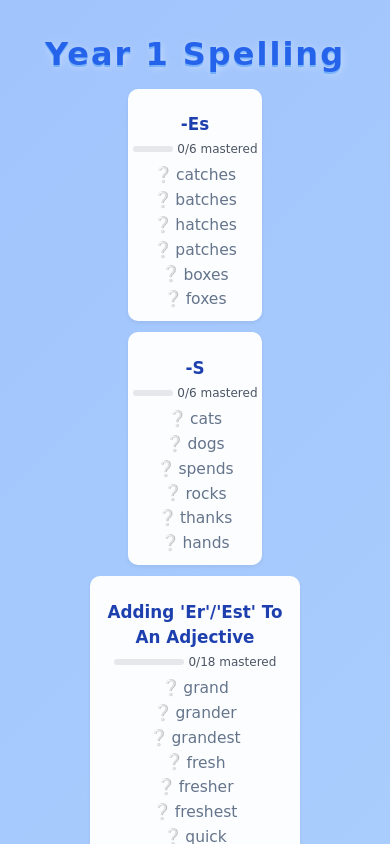
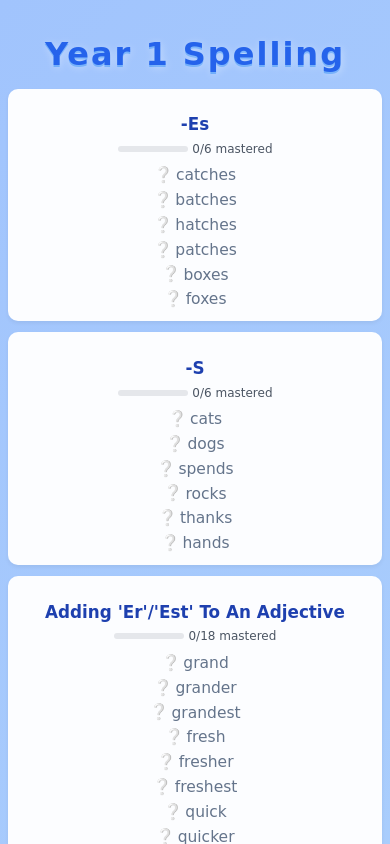
Before and after one commit to getOffIt/spellingWebsite, a React (Vite) app in the folder spellingWebsite/: page /year1 in a window 390 px wide. Built offline with nearby package versions, Linux system fonts and the light colour scheme.

Commit message:
Mansonery layout Refactor Year1.css to transition from grid to column layout for improved responsiveness. Adjusted column counts for various screen sizes and enhanced category styling with block display and margin adjustments for better visual separation.

```diff
--- a/spellingWebsite/src/pages/Year1.css
+++ b/spellingWebsite/src/pages/Year1.css
@@ -17,42 +17,35 @@
 }
 
 .year1-categories {
+  column-count: 8;
+  column-gap: 0.7rem;
   width: 100%;
   max-width: 1600px;
-  display: grid;
-  grid-template-columns: repeat(8, 1fr);
-  gap: 0.7rem;
 }
 
 @media (max-width: 1400px) {
-  .year1-categories {
-    grid-template-columns: repeat(6, 1fr);
-  }
+  .year1-categories { column-count: 6; }
 }
 
 @media (max-width: 1000px) {
-  .year1-categories {
-    grid-template-columns: repeat(3, 1fr);
-  }
+  .year1-categories { column-count: 3; }
 }
 
 @media (max-width: 700px) {
-  .year1-categories {
-    grid-template-columns: 1fr;
-  }
+  .year1-categories { column-count: 1; }
 }
 
 .year1-category {
+  display: block;
+  break-inside: avoid;
+  margin-bottom: 0.7rem;
   background: rgba(255, 255, 255, 0.97);
   border-radius: 10px;
   padding: 0.6rem 0.3rem;
   box-shadow: 0 2px 4px rgba(0,0,0,0.06);
-  display: flex;
   flex-direction: column;
   align-items: center;
   min-width: 0;
-  max-width: 200px;
-  margin: 0 auto;
 }
 
 .year1-category-header {
```
